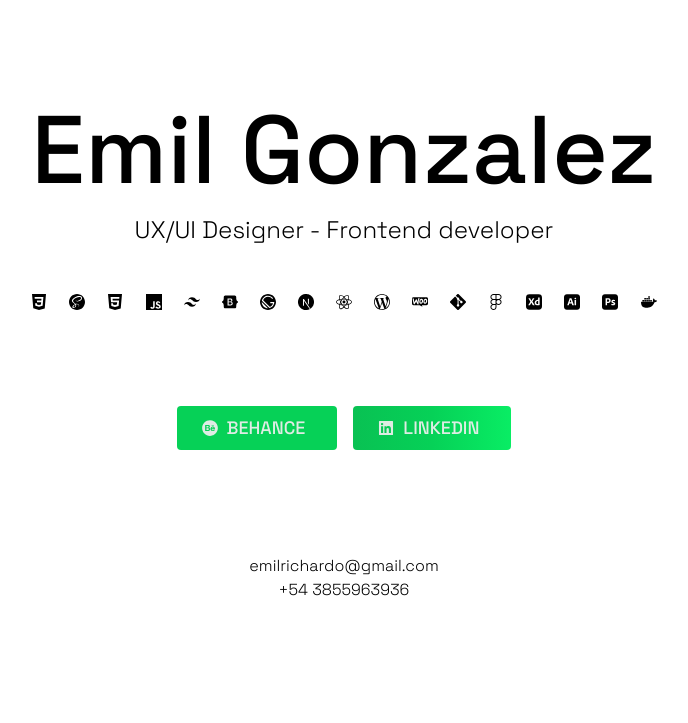
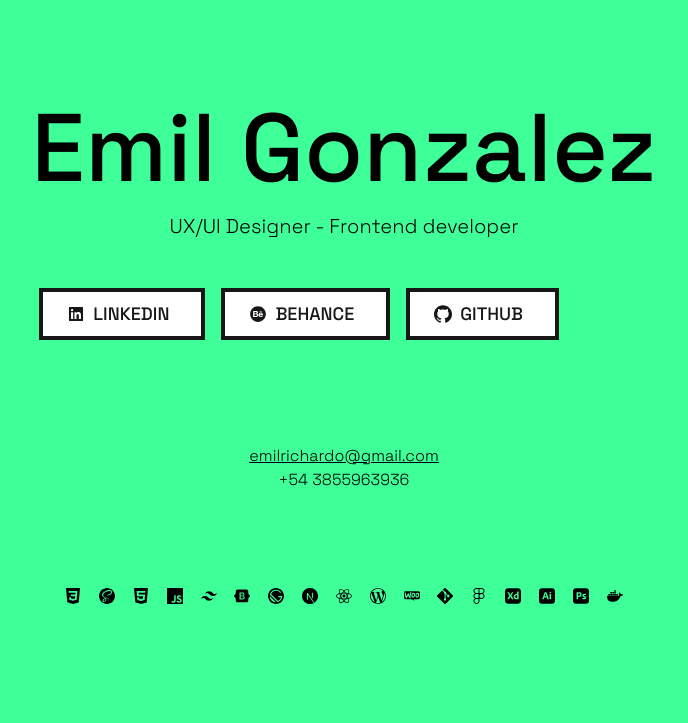
Before and after one commit to emilrichardo/emil, a Gatsby site: page / in a window 1280 px wide. Shown: the whole page, without its empty margins (296-984 px from the left). Built offline with nearby package versions, Linux system fonts and the light colour scheme; Gatsby itself is replaced by a stand-in of ours.

Commit message:
add github change colors

```diff
--- a/src/components/Button.js
+++ b/src/components/Button.js
@@ -6,7 +6,7 @@ const sizes ={
 }
 
 const variants ={
-    default:'text-light bg-primary hover:bg-primary-light',
+    default:'text-dark bg-light hover:bg-primary-light',
     primary:'text-light bg-gradient-to-r from-primary-dark via-primary to-primary-light  hover:from-primary',
 }
 const Button = ({to,children, className , size, variant, target}) => {
@@ -18,7 +18,7 @@ const Button = ({to,children, className , size, variant, target}) => {
     ${className}
     ${sizes[size] || sizes.default}
     ${variants[variant] || variants.default}
-    inline-flex  items-center border-0 focus:outline-none rounded uppercase font-medium cursor-pointer
+    inline-flex  items-center border-4  focus:outline-none   uppercase font-medium cursor-pointer
     `}>
         {children}
     </Link> );
--- a/src/pages/index.js
+++ b/src/pages/index.js
@@ -2,7 +2,7 @@ import React from "react"
 import Button from "../components/Button"
 import { StaticImage } from "gatsby-plugin-image"
 import { AiFillBehanceCircle, AiFillLinkedin} from 'react-icons/ai';
-import { SiTailwindcss,SiBootstrap,SiCss3,SiSass,SiHtml5,SiJavascript,SiGatsby,SiNextdotjs,SiReact,SiWordpress,SiWoo,SiGit,SiFigma,SiAdobexd,SiAdobeillustrator,SiAdobephotoshop,SiDocker} from 'react-icons/si';
+import { SiTailwindcss,SiBootstrap,SiCss3,SiSass,SiHtml5,SiJavascript,SiGatsby,SiNextdotjs,SiReact,SiWordpress,SiWoo,SiGit,SiGithub,SiFigma,SiAdobexd,SiAdobeillustrator,SiAdobephotoshop,SiDocker} from 'react-icons/si';
 import SkillBar from "../components/SkillBar";
 
 
@@ -14,21 +14,30 @@ export default function Home() {
 
 
   <div className="text-center  h-screen   flex  items-center justify-center z-10 relative top-0" >
+    <div className="py-5 ">
+    <div>
+        <StaticImage
+          src="../assets/emilstudio.jpg"
+          className=" md:hidden border-4 border-light rounded-full h-24 w-24 md:h-48 md:w-48 mb-8 "
+          alt="image profile"
+          width={500}
+          height={500}
+      />
+      </div>
 
-    <div className="py-5 ">
+      <h1 className="text-4xl md:text-8xl  font-medium  mb-4">Emil Gonzalez</h1>
+      <h2 className="text-xl   mb-12">UX/UI Designer - Frontend developer</h2>
+      <div className="flex flex-col md:flex-row">
+        <Button className="block mx-2 mb-2" variant="default"  to="https://www.linkedin.com/in/emilgonzalez/"><AiFillLinkedin className="mr-2 -ml-2"/>Linkedin</Button>
+        <Button className="block mx-2 mb-2" variant="default" to="https://www.behance.net/emilgonzalez"><AiFillBehanceCircle className="mr-2 -ml-2"/>Behance</Button>
+        <Button className="block mx-2 mb-2" variant="default"  to="https://github.com/emilrichardo"><SiGithub className="mr-2 -ml-2"/>Github</Button>
+      </div>
 
-     <StaticImage
-        src="../assets/emil.jpg"
-        className=" md:hidden rounded-full h-24 w-24 md:h-44 md:w-44 mb-8 border-2 border-primary"
-        alt="image profile"
-        width={200}
-        height={200}
-     />
-      <h1 className="text-4xl md:text-8xl  font-medium  mb-4">Emil Gonzalez</h1>
-      <h2 className="text-xl md:text-2xl  mb-12">UX/UI Designer - Frontend developer</h2>
+      <footer className="py-24 flex flex-col">
+      <a className=" underline" href="mailto:emilrichardo@gmail.com">emilrichardo@gmail.com</a>
+      <a href="tel:+543855963936">+54 3855963936</a>
 
-      <div className="flex justify-between mb-24">
-
+      <div className="flex flex-wrap  justify-evenly mt-24 px-4  ">
         <SiCss3/>
         <SiSass/>
         <SiHtml5/>
@@ -47,12 +56,6 @@ export default function Home() {
         <SiAdobephotoshop/>
         <SiDocker/>
       </div>
-      <Button className="block mx-2 mb-2" variant="primary mb-8" to="https://www.behance.net/emilgonzalez"><AiFillBehanceCircle className="mr-2 -ml-2"/>Behance</Button>
-      <Button className="block mx-2 mb-2" variant="primary"  to="https://www.linkedin.com/in/emilgonzalez/"><AiFillLinkedin className="mr-2 -ml-2"/>Linkedin</Button>
-
-      <footer className="py-24 flex flex-col">
-      <a href="mailto:emilrichardo@gmail.com">emilrichardo@gmail.com</a>
-      <a href="tel:+543855963936">+54 3855963936</a>
     </footer>
     </div>
 
--- a/src/styles/global.css
+++ b/src/styles/global.css
@@ -10,6 +10,6 @@
     scroll-behavior: smooth;
    }
    body{
-       @apply font-body overflow-x-hidden font-extralight;
+       @apply font-body overflow-x-hidden font-extralight bg-primary;
    }
   }
--- a/tailwind.config.js
+++ b/tailwind.config.js
@@ -6,12 +6,12 @@ module.exports = {
       'body': ['"Space Grotesk"','sans-serif'],
      },
      colors:{
-      'primary': '#06d157',
+      'primary': '#3fff99',
       'primary-light': '#09ed64',
       'primary-dark': '#09c153',
       'dark': '#171717',
       'dark100': '#212124',
-      'light': '#eeee',
+      'light': '#ffff',
      },
 
     backgroundColor: theme => ({
```
Also changed, not shown: src/assets/emilstudio.jpg (added).
